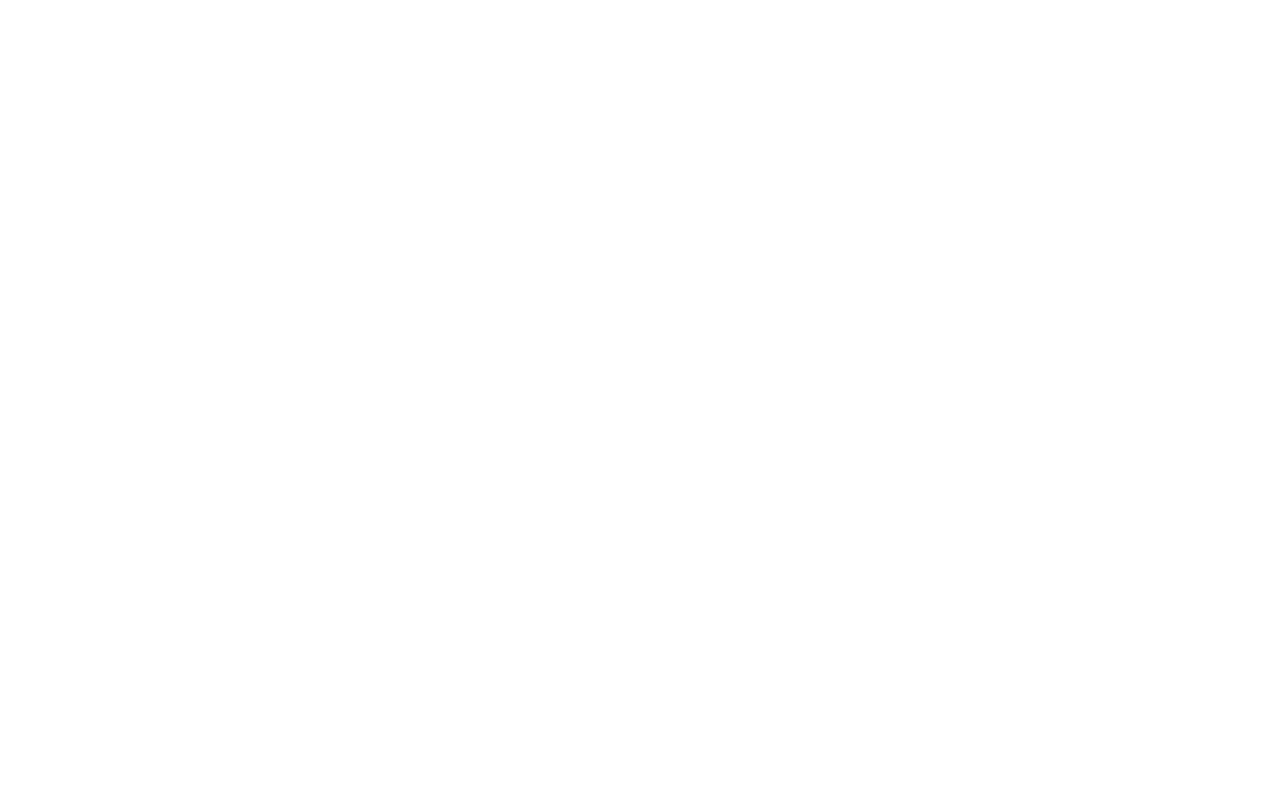
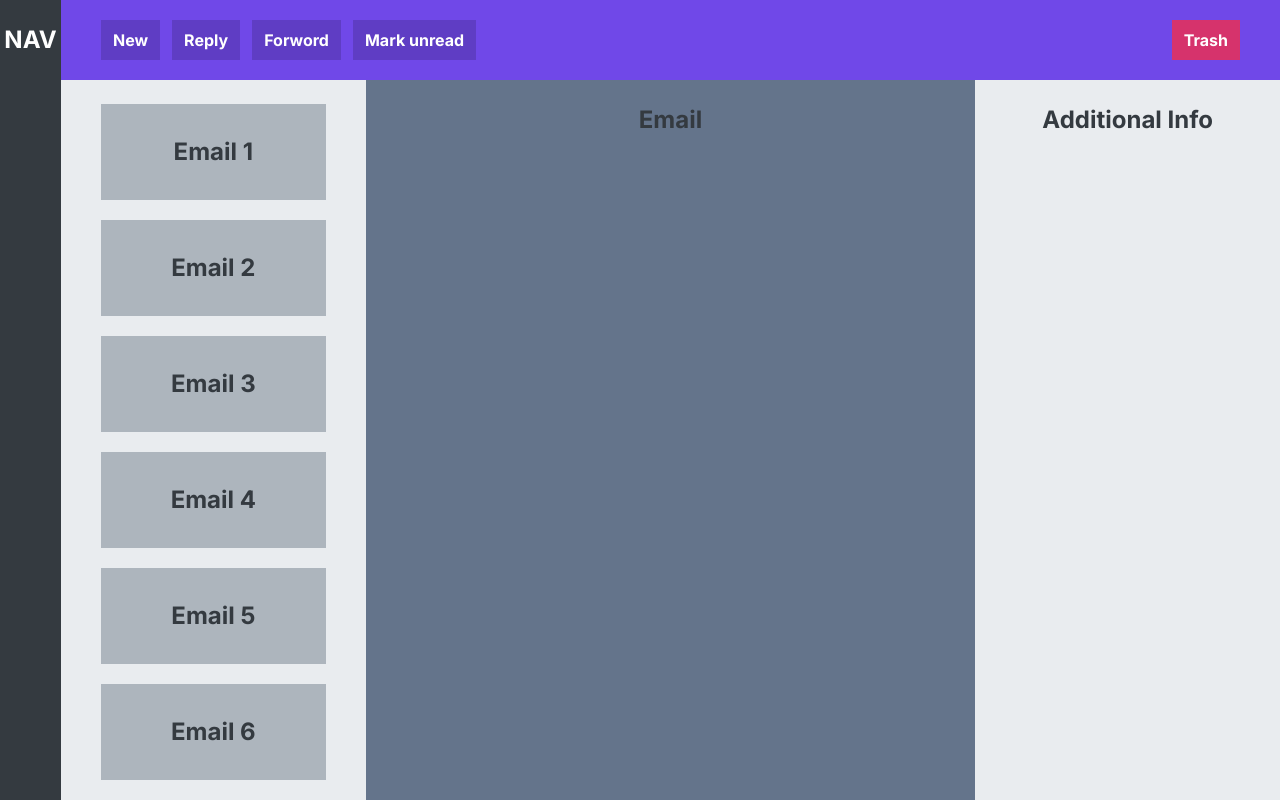
Before and after one commit to poszukiwacz-gordianus/sandbox, a React (Vite) app: page / in a window 1280 px wide. Built offline with nearby package versions, Linux system fonts and the light colour scheme.

Commit message:
Feat: Create web app layout

```diff
--- a/src/App.jsx
+++ b/src/App.jsx
@@ -2,7 +2,9 @@
 // import Carousel from "./components/carousel/Carousel";
 // import Table from "./components/table/Table";
 // import Pagination from "./components/pagination/Pagination";
-// import Hero from "./components/hero/Hero";
+// import Hero from "./layout/hero/Hero";
+
+import AppLayout from "./layout/web-app/AppLayout";
 
 function App() {
   // return <Accordion />;
@@ -10,6 +12,7 @@
   // return <Table />;
   // return <Pagination />;
   // return <Hero />;
+  return <AppLayout />;
 }
 
 export default App;
--- /dev/null
+++ b/src/layout/web-app/AppLayout.jsx
@@ -0,0 +1,17 @@
+import Aside from "./Aside";
+import Main from "./Main";
+import Menu from "./Menu";
+import Navigation from "./Navigation";
+import Section from "./Section";
+
+export default function AppLayout() {
+  return (
+    <div className=" text-center text-2xl font-bold grid grid-cols-[0.2fr_1fr_2fr_1fr] grid-rows-[80px_1fr] h-screen bg-slate-500">
+      <Navigation />
+      <Menu />
+      <Section />
+      <Main />
+      <Aside />
+    </div>
+  );
+}
--- /dev/null
+++ b/src/layout/web-app/Aside.jsx
@@ -0,0 +1,3 @@
+export default function Aside() {
+  return <aside className=" bg-[#e9ecef]  pt-6">Additional Info</aside>;
+}
--- /dev/null
+++ b/src/layout/web-app/Button.jsx
@@ -0,0 +1,10 @@
+export default function Button({ children, trash = false }) {
+  return (
+    <button
+      className={` text-base py-2 px-3 text-white
+      ${trash ? "bg-[#d6336c] ml-auto" : "bg-[#5f3dc4]"}`}
+    >
+      {children}
+    </button>
+  );
+}
--- /dev/null
+++ b/src/layout/web-app/Main.jsx
@@ -0,0 +1,3 @@
+export default function Main() {
+  return <main className=" pt-6 ">Email</main>;
+}
--- /dev/null
+++ b/src/layout/web-app/Menu.jsx
@@ -0,0 +1,13 @@
+import Button from "./Button";
+
+export default function Menu() {
+  return (
+    <menu className=" bg-[#7048e8] col-start-2 col-end-[-1] flex items-center gap-3 px-10">
+      <Button>New</Button>
+      <Button>Reply</Button>
+      <Button>Forword</Button>
+      <Button>Mark unread</Button>
+      <Button trash={true}>Trash </Button>
+    </menu>
+  );
+}
--- /dev/null
+++ b/src/layout/web-app/Navigation.jsx
@@ -0,0 +1,3 @@
+export default function Navigation() {
+  return <nav className=" bg-[#343a40] row-span-full text-white pt-6">NAV</nav>;
+}
--- /dev/null
+++ b/src/layout/web-app/Section.jsx
@@ -0,0 +1,14 @@
+export default function Section() {
+  return (
+    <section className=" bg-[#e9ecef]  p-10 pt-6 flex flex-col gap-5 overflow-scroll">
+      {Array.from({ length: 10 }).map((item, i) => (
+        <div
+          key={i}
+          className="bg-[#adb5bd] h-24 flex justify-center items-center flex-shrink-0"
+        >
+          Email {i + 1}
+        </div>
+      ))}
+    </section>
+  );
+}
```
Also changed, not shown: src/layout/hero/Hero.jsx (renamed from src/components/hero/Hero.jsx).
